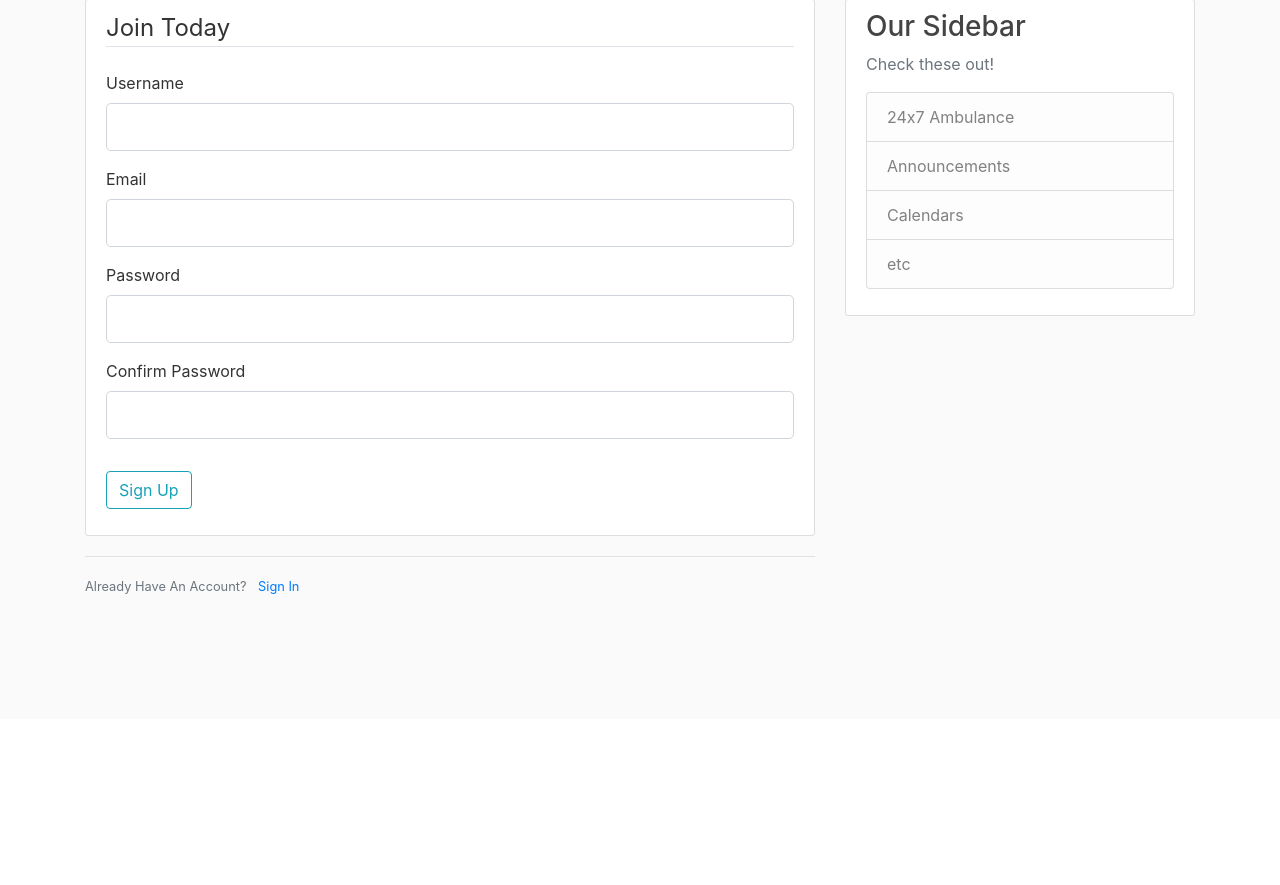
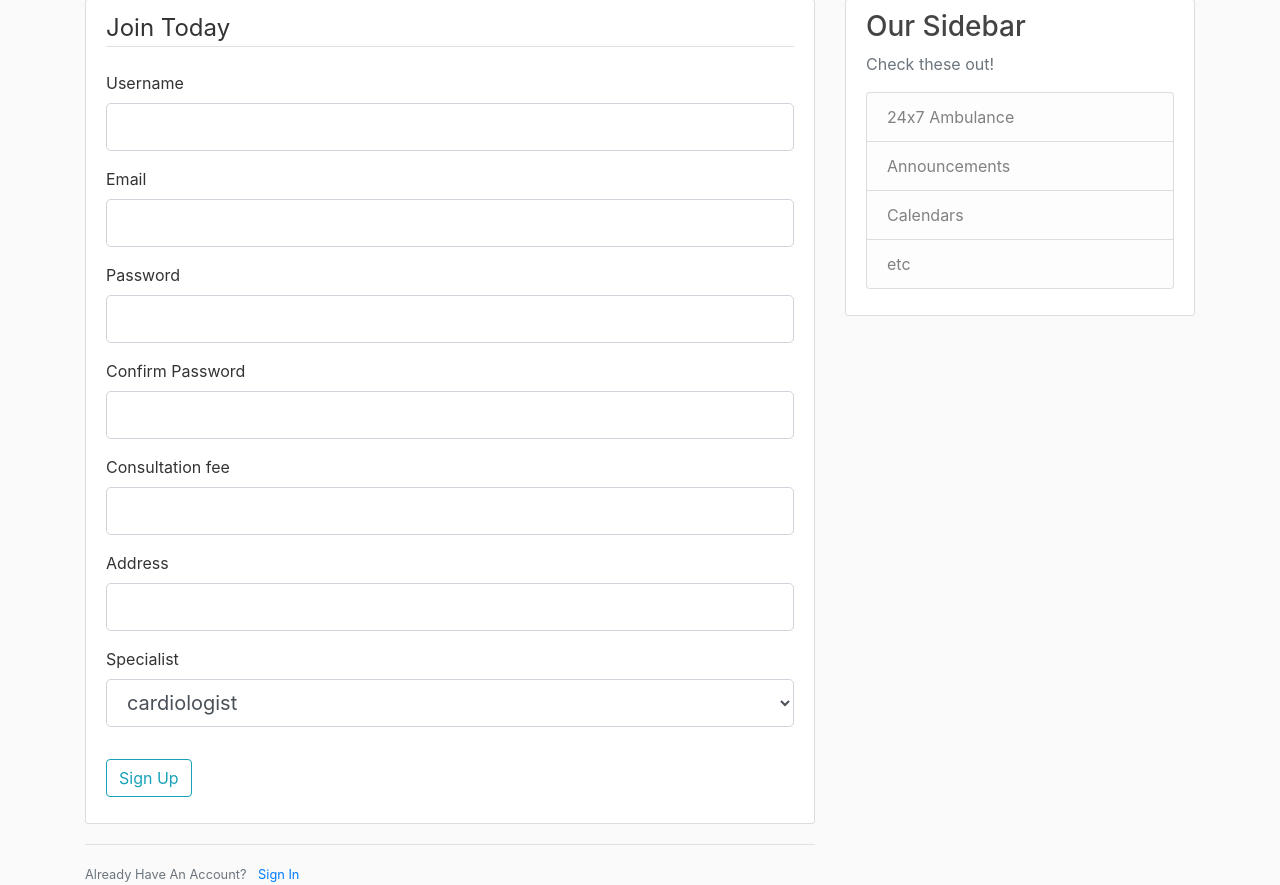
Before and after one commit to Soumyajit-Dey-660/Online-clinic, a Flask app: page /doctor_register in a window 1280 px wide. Shown: the part 81-966 px from the top of the page. Before the commit the page ends 675 px from the top, so only its background shows below. Run offline with Flask 2, Linux system fonts and the light colour scheme; some libraries are stand-ins or nearby versions.

Commit message:
Updated on 07-05-2020

```diff
--- a/hospital/forms.py
+++ b/hospital/forms.py
@@ -1,10 +1,11 @@
 from flask_wtf import FlaskForm
 from flask_wtf.file import FileField, FileAllowed
 from flask_login import current_user
-from wtforms import StringField, PasswordField, SubmitField, BooleanField, TextAreaField
+from wtforms import IntegerField, StringField, PasswordField, SubmitField, BooleanField, TextAreaField, SelectField
 from wtforms.validators import DataRequired, Length, Email, EqualTo, ValidationError
 from hospital.models import User, NormalUser, DoctorUser
 
+specialist_choices = [('Cardiologist', 'cardiologist'), ('Dermatologist', 'dermatologist'), ('General physician', 'general physician'), ('Pediatrician', 'pediatrician'), ('Neurologist', 'neurologist'), ('Psychiatrist', 'psychiatrist')]
 
 class RegistrationForm(FlaskForm):
     yes_doctor = BooleanField('Yes')
@@ -41,6 +42,9 @@ class DoctorRegistrationForm(FlaskForm):
     password = PasswordField('Password', validators=[DataRequired()])
     confirm_password = PasswordField('Confirm Password',
                                      validators=[DataRequired(), EqualTo('password')])
+    specialist = SelectField(u'Specialist', choices=specialist_choices)
+    consultation_fee = IntegerField('Consultation fee', validators=[DataRequired()])
+    location = StringField('Address', validators=[DataRequired(), Length(max=100)])
     submit = SubmitField('Sign Up')
 
     def validate_username(self, username):
--- a/hospital/models.py
+++ b/hospital/models.py
@@ -49,6 +49,9 @@ class DoctorUser(db.Model, UserMixin):
     email = db.Column(db.String(120), unique=True, nullable=False)
     image_file = db.Column(db.String(20), nullable=False, default='default.jpg')
     password = db.Column(db.String(60), nullable=False)
+    consultation_fee = db.Column(db.Integer, nullable=False)
+    location = db.Column(db.String(100), nullable=False)
+    specialist = db.Column(db.String(50), nullable=False)
     # posts = db.relationship('Post', backref='author', lazy=True)
 
     def get_reset_token(self, expires_sec=1800):
@@ -71,7 +74,7 @@ class DoctorUser(db.Model, UserMixin):
 class Appointment(db.Model):
     id = db.Column(db.Integer, primary_key=True, autoincrement=True)
     booked_on = db.Column(db.DateTime, nullable=False, default=datetime.utcnow)
-    booked_for = db.Column()
+    booked_for = db.Column(db.Integer, nullable=False,unique=True)
     doctor_id = db.Column(db.Integer, nullable=False)
     user_id = db.Column(db.Integer, db.ForeignKey('normal_user.id'), nullable=False)
 
--- a/hospital/routes.py
+++ b/hospital/routes.py
@@ -4,7 +4,7 @@ from PIL import Image
 from flask import render_template, url_for, flash, redirect, request, abort
 from hospital import app, db, bcrypt, mail
 from hospital.forms import (RegistrationForm, UserRegistrationForm, DoctorRegistrationForm,
-                              LoginForm, UpdateAccountForm, RequestResetForm, ResetPasswordForm)
+                              LoginForm, UpdateAccountForm, RequestResetForm, ResetPasswordForm, specialist_choices)
 from hospital.models import User, NormalUser, DoctorUser
 from flask_login import login_user, current_user, logout_user, login_required
 from flask_mail import Message
@@ -68,7 +68,8 @@ def doctor_register():
     form = DoctorRegistrationForm()
     if form.validate_on_submit():
         hashed_password = bcrypt.generate_password_hash(form.password.data).decode('utf-8')
-        user = DoctorUser(username=form.username.data, email=form.email.data, password=hashed_password)
+        user = DoctorUser(username=form.username.data, email=form.email.data, password=hashed_password,
+                                consultation_fee=form.consultation_fee.data, location=form.location.data, specialist=dict(specialist_choices).get(form.specialist.data))
         db.session.add(user)
         db.session.commit()
         flash('Your account has been created! You are now able to log in', 'success')
--- a/hospital/templates/doctor_register.html
+++ b/hospital/templates/doctor_register.html
@@ -58,6 +58,48 @@
                         {{ form.confirm_password(class="form-control form-control-lg") }}
                     {% endif %}
                 </div>
+                <div class="form-group">
+                    {{ form.consultation_fee.label(class="form-control-label") }}
+
+                    {% if form.consultation_fee.errors %}
+                        {{ form.consultation_fee(class="form-control form-control-lg is-invalid") }}
+                        <div class="invalid-feedback">
+                            {% for error in form.consultation_fee.errors %}
+                                <span>{{ error }}</span>
+                            {% endfor %}
+                        </div>
+                    {% else %}
+                        {{ form.consultation_fee(class="form-control form-control-lg") }}
+                    {% endif %}
+                </div>
+                <div class="form-group">
+                    {{ form.location.label(class="form-control-label") }}
+
+                    {% if form.location.errors %}
+                        {{ form.location(class="form-control form-control-lg is-invalid") }}
+                        <div class="invalid-feedback">
+                            {% for error in form.location.errors %}
+                                <span>{{ error }}</span>
+                            {% endfor %}
+                        </div>
+                    {% else %}
+                        {{ form.location(class="form-control form-control-lg") }}
+                    {% endif %}
+                </div>
+                <div class="form-group">
+                    {{ form.specialist.label(class="form-control-label") }}
+
+                    {% if form.specialist.errors %}
+                        {{ form.specialist(class="form-control form-control-lg is-invalid") }}
+                        <div class="invalid-feedback">
+                            {% for error in form.specialist.errors %}
+                                <span>{{ error }}</span>
+                            {% endfor %}
+                        </div>
+                    {% else %}
+                        {{ form.specialist(class="form-control form-control-lg") }}
+                    {% endif %}
+                </div>
             </fieldset>
             <div class="form-group">
                 {{ form.submit(class="btn btn-outline-info") }}
```
Also changed, not shown: hospital/site.db.
